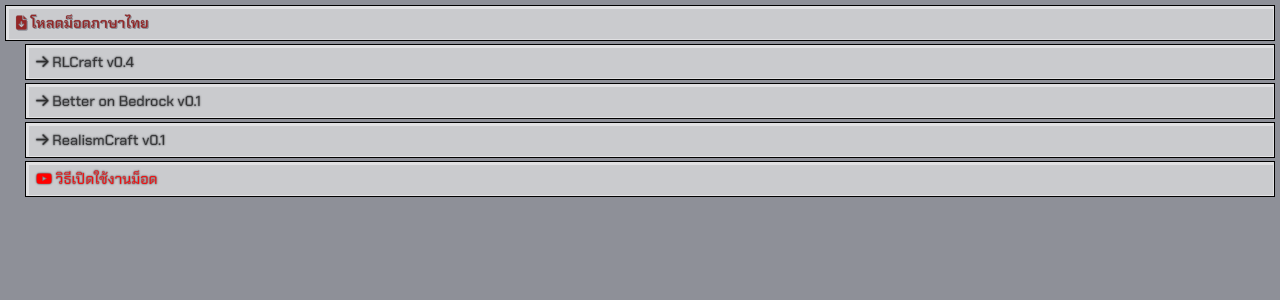
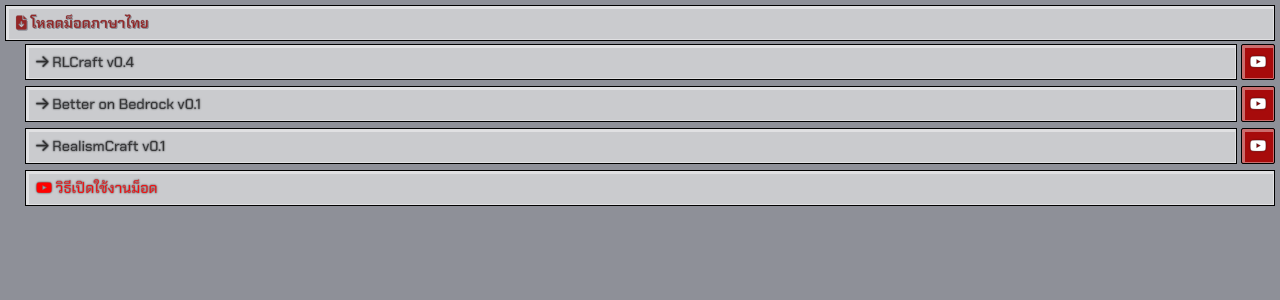
Before and after one commit to 2RDex/2rdex.github.io, a Jekyll site: the page built from mods-info.html, in a window 1280 px wide. Shown: the top 300 px of the page. Built offline with Jekyll 4.4.1, drawn with Linux system fonts in a browser that asks for light colours; nearby versions of some CDN libraries.

Commit message:
29.08.25

```diff
--- a/_layouts/mods-info.html
+++ b/_layouts/mods-info.html
@@ -12,6 +12,7 @@
             color: #fff;
             background-color: #a70b0b;
         }
+
         .menu-link.ro-bear:hover {
             background-color: #7e0f0f;
         }
@@ -29,16 +30,37 @@
                     class="fa-solid fa-file-arrow-down"></i> โหลดม็อดภาษาไทย</a>
             <ul class="submenu">
                 <li class="menu-item">
-                    <a href="{{site.url}}/download/RLCraft_THLanguage_0.4.mcpack" class="menu-link" target="_blank"><i
-                            class="fa-solid fa-arrow-right"></i> RLCraft v0.4</a>
+                    <div class="menu-row">
+                        <a href="{{site.url}}/download/RLCraft_THLanguage_0.4.mcpack" class="menu-link" target="_blank">
+                            <i class="fa-solid fa-arrow-right"></i> RLCraft v0.4
+                        </a>
+                        <a href="https://youtu.be/4zu2mah2Lh0?si=ZFvL4MI4opR5s7qr" class="small-btn" target="_blank"
+                            title="เล่นคลิป">
+                            <i class="fa-brands fa-youtube"></i>
+                        </a>
+                    </div>
                 </li>
                 <li class="menu-item">
-                    <a href="{{site.url}}/download/BoB_THLanguage_0.1.mcpack" class="menu-link" target="_blank"><i
-                            class="fa-solid fa-arrow-right"></i> Better on Bedrock v0.1</a>
+                    <div class="menu-row">
+                        <a href="{{site.url}}/download/BoB_THLanguage_0.1.mcpack" class="menu-link" target="_blank">
+                            <i class="fa-solid fa-arrow-right"></i> Better on Bedrock v0.1
+                        </a>
+                        <a href="https://youtu.be/_rK01pqg6VQ?si=Et_HKV_O8sahQhic" class="small-btn" target="_blank"
+                            title="เล่นคลิป">
+                            <i class="fa-brands fa-youtube"></i>
+                        </a>
+                    </div>
                 </li>
                 <li class="menu-item">
-                    <a href="{{site.url}}/download/RealismCraft_THLanguage_0.1.mcpack" class="menu-link" target="_blank"><i
-                            class="fa-solid fa-arrow-right"></i> RealismCraft v0.1</a>
+                    <div class="menu-row">
+                        <a href="{{site.url}}/download/RealismCraft_THLanguage_0.1.mcpack" class="menu-link" target="_blank">
+                            <i class="fa-solid fa-arrow-right"></i> RealismCraft v0.1
+                        </a>
+                        <a href="https://youtu.be/Ur8O6V3Vv14?si=QHxaLLcENDXl9iE4" class="small-btn" target="_blank"
+                            title="เล่นคลิป">
+                            <i class="fa-brands fa-youtube"></i>
+                        </a>
+                    </div>
                 </li>
                 <li class="menu-item">
                     <a href="https://www.youtube.com/embed/HhJ7skYD1p0?si=LWDTEyfsbI77tayI" class="menu-link"
--- a/assets/css/2rd_menu.css
+++ b/assets/css/2rd_menu.css
@@ -36,6 +36,7 @@
 
 .menu-link {
     display: block;
+    flex: 1;
     padding: 8px 10px;
     background-color: #cacbce;
     border: 1px solid #000;
@@ -62,6 +63,47 @@
     -webkit-text-stroke: 0.5px rgba(142, 144, 152, 0.5);
 }
 
+.menu-row {
+    display: flex;
+    align-items: stretch;
+    /* ให้สูงเท่ากัน */
+    gap: 4px;
+    /* เว้นระยะระหว่างปุ่ม */
+}
+
+.small-btn {
+    display: flex;
+    align-items: center;
+    justify-content: center;
+    width: 32px;
+    background-color: #a70b0b;
+    border: 1px solid #000;
+    color: #fff;
+    text-decoration: none;
+    font-size: 0.9em;
+    /* ทำให้ icon เล็กลง */
+    cursor: pointer;
+    border-radius: 2px;
+    flex-shrink: 0;
+    /* ไม่ให้บีบเล็กกว่านี้ */
+    overflow: hidden;
+    text-overflow: ellipsis;
+    box-shadow: 1px 1px 0px 2px rgba(255, 255, 255, 0.4) inset;
+    -webkit-box-shadow: 1px 1px 0px 2x rgba(255, 255, 255, 0.4) inset;
+    -moz-box-shadow: 1px 1px 0px 2px rgba(255, 255, 255, 0.4) inset;
+    /*box-shadow: 0px 0px 0px 2px rgba(0,0,0,0.4) inset;
+    -webkit-box-shadow: 0px 0px 0px 2px rgba(0,0,0,0.4) inset;
+    -moz-box-shadow: 0px 0px 0px 2px rgba(0,0,0,0.4) inset;*/
+    cursor: pointer;
+    margin-bottom: 3px;
+    text-shadow: 0px 0px 2px rgba(0, 0, 0, 0.7);
+    -webkit-text-stroke: 0.5px rgba(142, 144, 152, 0.5);
+}
+
+.small-btn:hover {
+    background-color: #7e0f0f;
+}
+
 .menu-link:hover {
     background-color: #6bae46;
 }
@@ -80,6 +122,11 @@
 
     .menu-link {
         padding: 6px 8px;
+        font-size: 0.95em;
+        border-width: 1px;
+    }
+
+    .small-btn {
         font-size: 0.95em;
         border-width: 1px;
     }
@@ -107,6 +154,11 @@
         padding: 5px 7px;
     }
 
+    .small-btn {
+        font-size: 0.85em;
+        border-width: 1px;
+    }
+
     .tree-menu ul {
         padding-left: 10px;
     }
```
